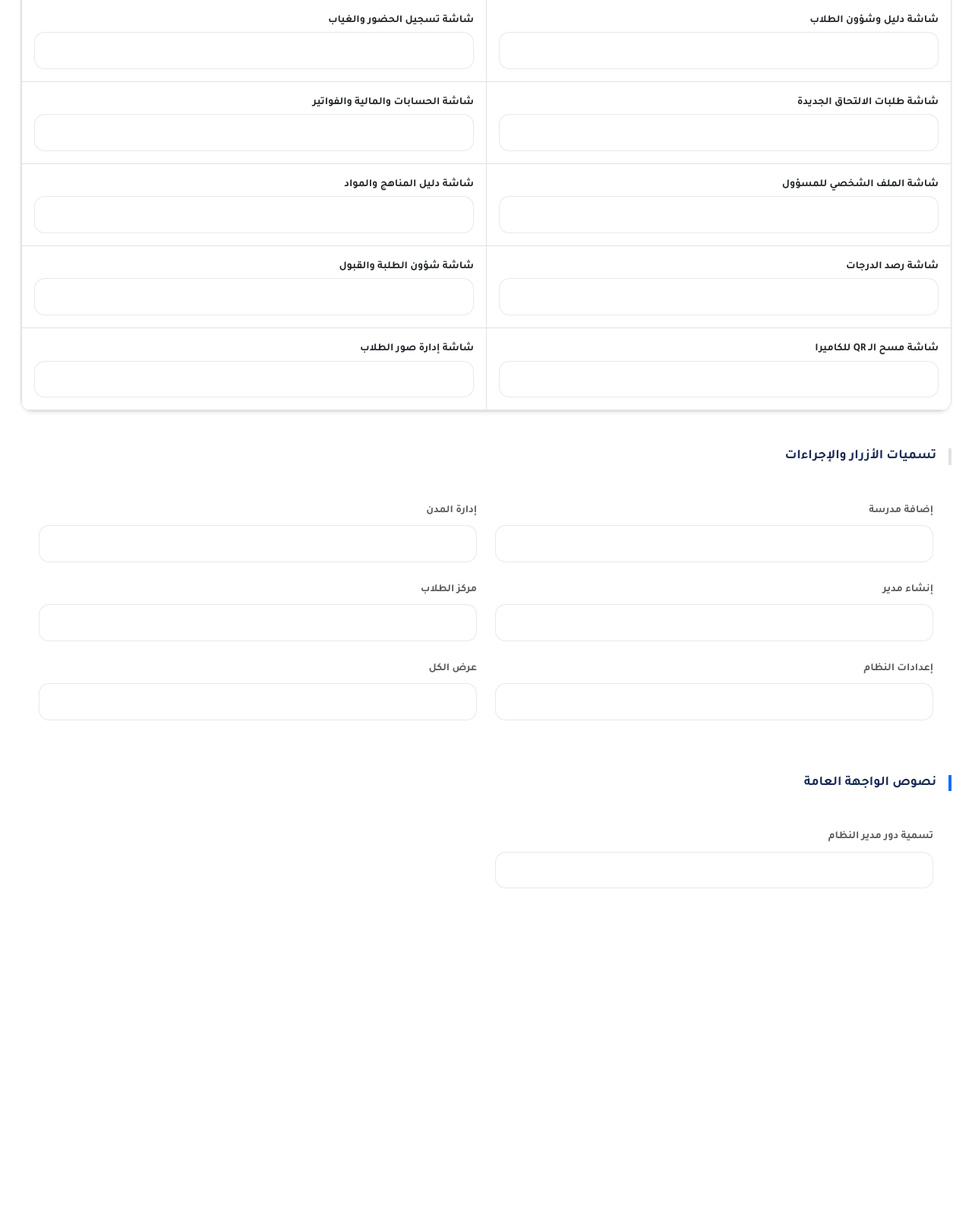
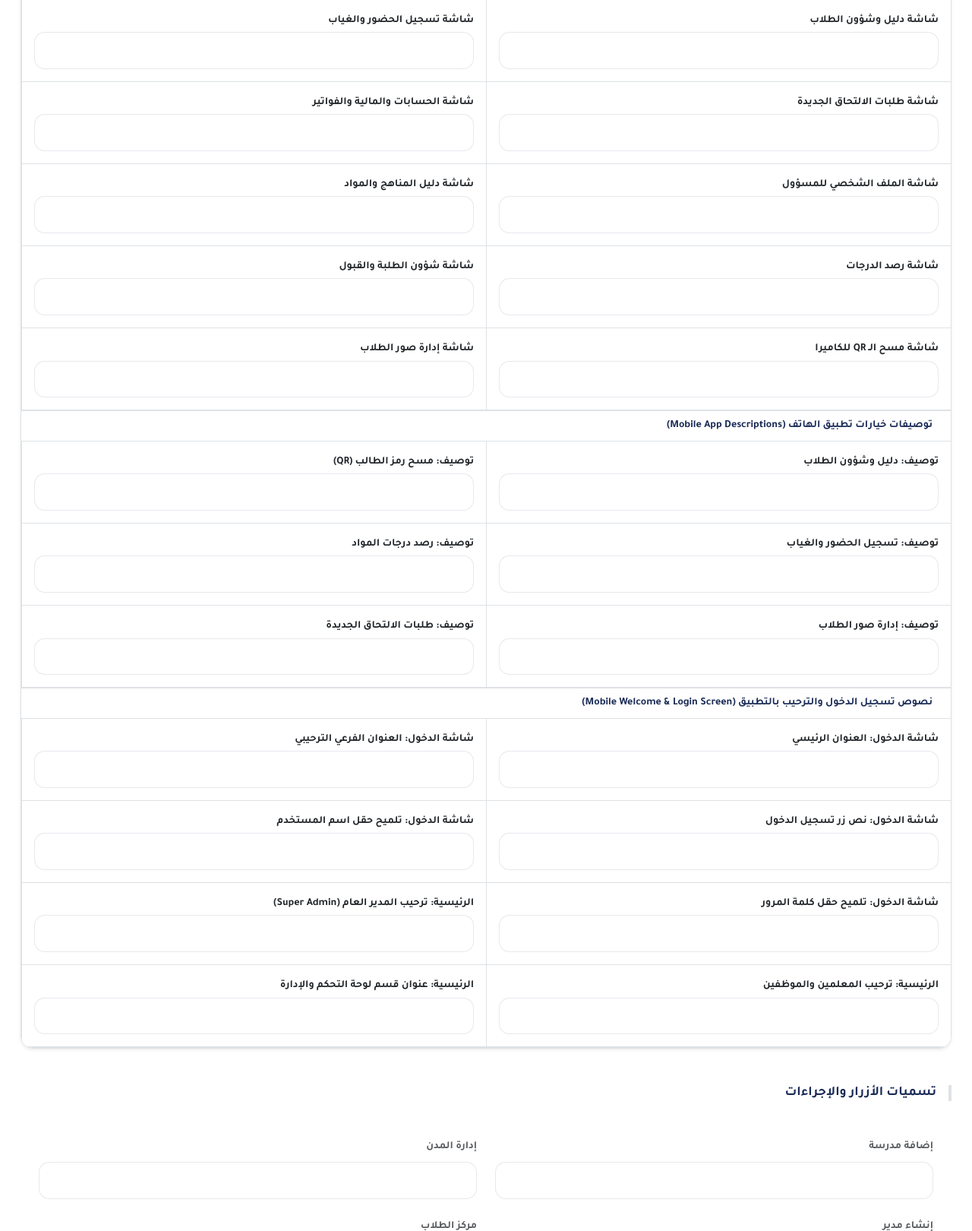
Before and after one commit to awam97/sela, a CodeIgniter 4 app: the page made by app/Views/superadmin/settings/index.php in a window 1280 px wide. Shown: the part 4704-6324 px from the top of the page at 76% size. Before the commit the page ends 5873 px from the top, so only its background shows below. Run offline with PHP 8.4 and a stand-in for CodeIgniter, Linux system fonts and the light colour scheme; the template is opened without the code that fills it, so the values that code supplies are empty; some libraries are stand-ins or nearby versions.

Commit message:
Expose comprehensive mobile app phrases, subtitles and login fields control within settings dashboard

```diff
--- a/app/Views/superadmin/settings/index.php
+++ b/app/Views/superadmin/settings/index.php
@@ -339,6 +339,52 @@
                                     </div>
                                 </td>
                             </tr>
+                            <tr class="table-section-header bg-light/50"><td colspan="2" class="ps-4 py-2 fw-bold text-nile small">توصيفات خيارات تطبيق الهاتف (Mobile App Descriptions)</td></tr>
+                            <tr class="search-row">
+                                <td colspan="2" class="p-0">
+                                    <div class="row g-0">
+                                        <?php
+                                        $mobile_descs = [
+                                            'menu_mobile_students_desc' => 'توصيف: دليل وشؤون الطلاب',
+                                            'menu_mobile_qr_scanner_desc' => 'توصيف: مسح رمز الطالب (QR)',
+                                            'menu_mobile_attendance_desc' => 'توصيف: تسجيل الحضور والغياب',
+                                            'menu_mobile_marks_desc' => 'توصيف: رصد درجات المواد',
+                                            'menu_mobile_student_photos_desc' => 'توصيف: إدارة صور الطلاب',
+                                            'menu_mobile_registrations_desc' => 'توصيف: طلبات الالتحاق الجديدة'
+                                        ];
+                                        foreach($mobile_descs as $key => $label): ?>
+                                        <div class="col-md-6 border-bottom border-end p-3 search-field">
+                                            <label class="small fw-bold d-block mb-1"><?= $label ?></label>
+                                            <input type="text" name="<?= $key ?>" value="<?= $$key ?? '' ?>" class="form-control form-control-sm border-0 bg-light">
+                                        </div>
+                                        <?php endforeach; ?>
+                                    </div>
+                                </td>
+                            </tr>
+                            <tr class="table-section-header bg-light/50"><td colspan="2" class="ps-4 py-2 fw-bold text-nile small">نصوص تسجيل الدخول والترحيب بالتطبيق (Mobile Welcome & Login Screen)</td></tr>
+                            <tr class="search-row">
+                                <td colspan="2" class="p-0">
+                                    <div class="row g-0">
+                                        <?php
+                                        $mobile_login_dash = [
+                                            'login_welcome_title' => 'شاشة الدخول: العنوان الرئيسي',
+                                            'login_welcome_subtitle' => 'شاشة الدخول: العنوان الفرعي الترحيبي',
+                                            'login_btn_text' => 'شاشة الدخول: نص زر تسجيل الدخول',
+                                            'login_username_hint' => 'شاشة الدخول: تلميح حقل اسم المستخدم',
+                                            'login_password_hint' => 'شاشة الدخول: تلميح حقل كلمة المرور',
+                                            'dash_welcome_admin' => 'الرئيسية: ترحيب المدير العام (Super Admin)',
+                                            'dash_welcome_teacher' => 'الرئيسية: ترحيب المعلمين والموظفين',
+                                            'dash_section_title' => 'الرئيسية: عنوان قسم لوحة التحكم والإدارة'
+                                        ];
+                                        foreach($mobile_login_dash as $key => $label): ?>
+                                        <div class="col-md-6 border-bottom border-end p-3 search-field">
+                                            <label class="small fw-bold d-block mb-1"><?= $label ?></label>
+                                            <input type="text" name="<?= $key ?>" value="<?= $$key ?? '' ?>" class="form-control form-control-sm border-0 bg-light">
+                                        </div>
+                                        <?php endforeach; ?>
+                                    </div>
+                                </td>
+                            </tr>
                         </tbody>
                     </table>
                 </div>
```
Also changed, not shown: app/Controllers/Api/MobileApi.php (+14 -0 lines), app/Controllers/SuperAdmin/Settings.php (+22 -1 lines), 4 other files.
